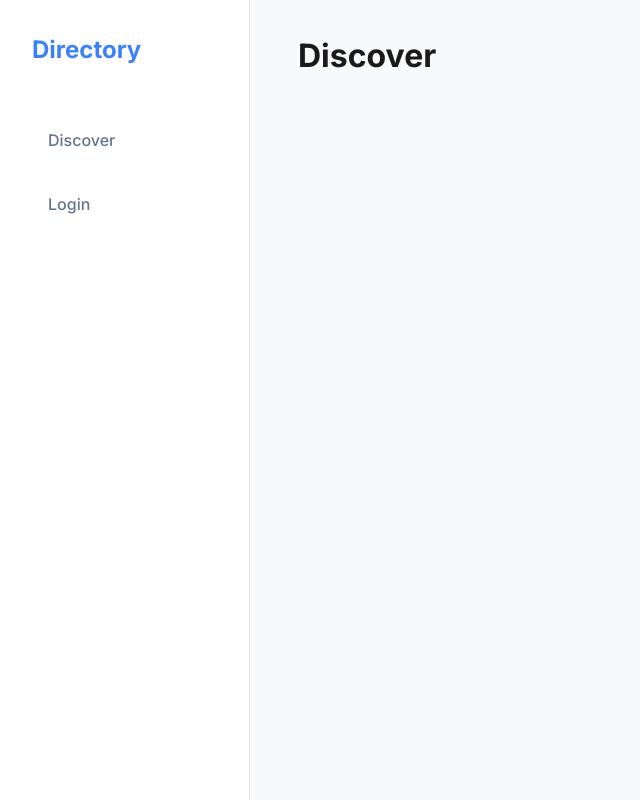
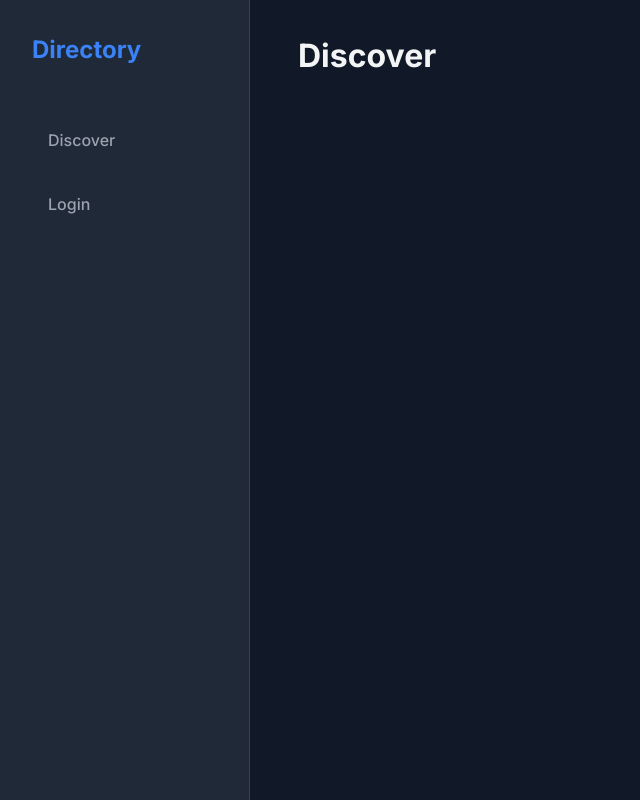
Before and after one commit to kessbrekker/useful-websites, a website: page public/index.html in a window 1280 px wide. Shown: the whole page, without its empty margins (0-640 px from the left). Drawn offline with Linux system fonts and the light colour scheme.

Commit message:
Fix: Switch to dark theme

```diff
--- a/public/styles.css
+++ b/public/styles.css
@@ -1,9 +1,11 @@
 :root {
-  --bg-color: #f8f9fa;
-  --text-color: #1a1a1a;
-  --card-bg: #ffffff;
-  --primary-color: #3b82f6; /* Modern Blue */
-  --secondary-color: #64748b;
+    --bg-color: #111827;
+    /* Dark background */
+    --text-color: #f3f4f6;
+    --card-bg: #1f2937;
+    --primary-color: #3b82f6;
+    /* Modern Blue */
+    --secondary-color: #9ca3af;
     --border-radius: 12px;
     --shadow: 0 4px 6px -1px rgb(0 0 0 / 0.1), 0 2px 4px -2px rgb(0 0 0 / 0.1);
     --header-height: 70px;
@@ -34,7 +36,7 @@ body {
     width: 250px;
     background: var(--card-bg);
     padding: 2rem;
-  border-right: 1px solid #e5e7eb;
+    border-right: 1px solid #374151;
     position: fixed;
     height: 100vh;
     display: flex;
@@ -70,7 +72,8 @@ body {
     gap: 0.75rem;
 }
 
-.nav-link:hover, .nav-link.active {
+.nav-link:hover,
+.nav-link.active {
     background-color: #eff6ff;
     color: var(--primary-color);
 }
@@ -227,7 +230,8 @@ body {
 }
 
 .fav-btn.active {
-  color: #ef4444; /* Red */
+    color: #ef4444;
+    /* Red */
 }
 
 /* Add Website Page */
```
Lines whose indentation alone changed are shown as unchanged.
